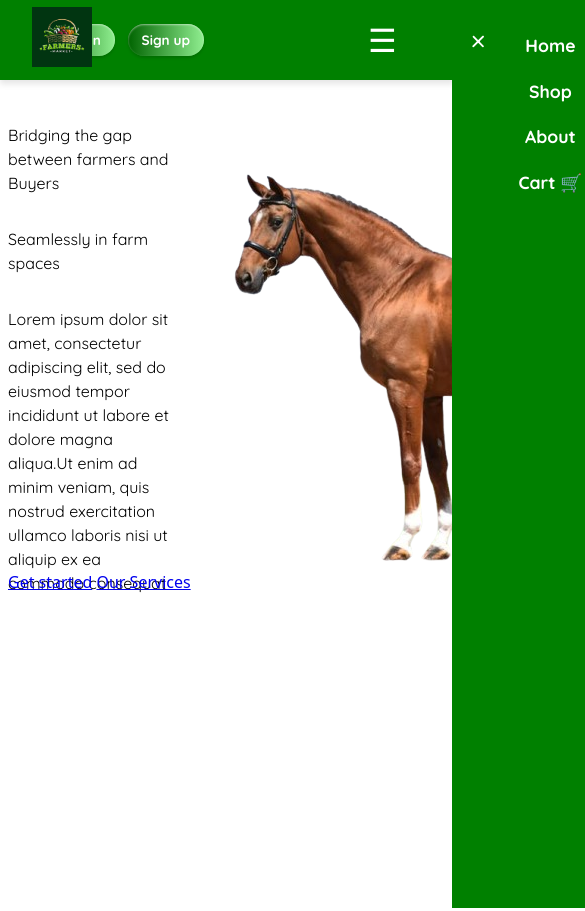
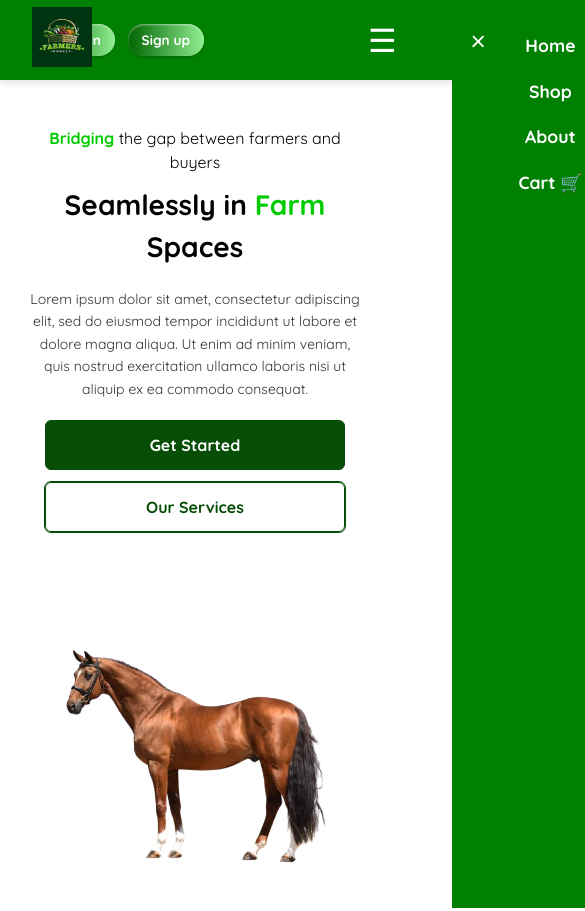
Before and after one commit to Kipkoech854/farmart-22, a React (Vite) app: page / in a window 390 px wide. Shown: the top 911 px of the page, 585 px wide, since content can reach past the window. Before the commit the page ends 844 px from the top, so only its background shows below. Built offline with nearby package versions, Linux system fonts and the light colour scheme.

Commit message:
Make it responsive

```diff
--- a/src/Stylesheets/Home.css
+++ b/src/Stylesheets/Home.css
@@ -1,54 +1,138 @@
-.home-container{
-    display: flex;
-    flex-direction: column;
-    align-items: flex-start;
-    justify-self: space-between;
+.landing-container {
+  display: flex;
+  flex-direction: row;
+  justify-content: space-between;
+  align-items: center;
+  padding: 60px;
+  font-family: 'Quicksand', sans-serif;
+  flex-wrap: nowrap;
+  min-height: 80vh;
+  gap: 40px;
+  margin-top: 80px;
 }
 
-.welcome{
-    height: 40px;
-    background-color: white;
+.text-section {
+  flex: 1;
+  max-width: 50%;
 }
 
-.welcome h1{
-    font-size: large;
-    font-weight: bold;
-    font-family: 'Quicksand', sans-serif;
-    color: black;
-
+.image-section {
+  flex: 1;
+  max-width: 50%;
+  display: flex;
+  justify-content: flex-end;
 }
 
-.content{
-    display: flex;
-    flex-direction: row;
-    width:100%;
-    height: 50vh;
-    justify-content: space-between;
-    align-items: center;
-    gap: 20px;
-    padding-top: 100px;
+.image-section img {
+  width: 100%;
+  max-width: 500px;
+  height: auto;
 }
 
-.bridge{
-    width: 50%;
-    height: fit-content;
-    font-family: 'Quicksand', sans-serif;
-    color:black;
-    display: flex;
-    position: 100px 349px;
-    flex-direction: column;;
-}
-.image-container{
-    width: 50%;
-    height: fit-content;
-    display:flex;
-    padding-top: 10px;
-
+.bridge-line {
+  font-size: 20px;
+  margin-bottom: 10px;
 }
 
-.nav-links{
-    display:flex;
-    flex-direction: row;
-    align-items: flex-start;
-    justify-content:  space-between;
+.highlight {
+  color: #00cc00;
+  font-weight: bold;
 }
+
+h1 {
+  font-size: 40px;
+  margin: 10px 0 20px 0;
+  font-weight: bold;
+}
+
+.description {
+  font-size: 16px;
+  line-height: 1.6;
+  margin-bottom: 30px;
+  color: #333;
+}
+
+.button-group {
+  display: flex;
+  gap: 20px;
+  margin-bottom: 40px;
+}
+
+.btn {
+  padding: 12px 24px;
+  border-radius: 6px;
+  font-weight: bold;
+  text-decoration: none;
+  text-align: center;
+  font-size: 16px;
+}
+
+.btn.primary {
+  background-color: #064d06;
+  color: white;
+  border: 1.5px solid #064d06;
+    transition: background-color 0.3s ease, color 0.3s ease;
+}
+
+.btn.primary:hover {
+  background-color: white;
+  color: #064d06;
+}
+
+.btn.outline {
+  border: 1.5px solid #064d06;
+  color: #064d06;
+  background: transparent;
+    transition: background-color 0.3s ease, color 0.3s ease;
+}
+.btn.outline:hover {
+  background-color: #064d06;
+  color: white;
+}
+
+@media (max-width: 768px) {
+  .landing-container {
+    flex-direction: column;
+    padding: 30px 20px;
+    text-align: center;
+  }
+
+  .text-section,
+  .image-section {
+    max-width: 100%;
+    flex: none;
+  }
+
+  h1 {
+    font-size: 28px;
+  }
+
+  .bridge-line {
+    font-size: 16px;
+  }
+
+  .description {
+    font-size: 14px;
+    margin-bottom: 20px;
+  }
+
+  .button-group {
+    flex-direction: column;
+    align-items: center;
+    gap: 12px;
+  }
+
+  .btn {
+    width: 100%;
+    max-width: 250px;
+  }
+
+  .image-section {
+    justify-content: center;
+    margin-top: 20px;
+  }
+
+  .image-section img {
+    max-width: 90%;
+  }
+}
--- a/src/pages/Home.jsx
+++ b/src/pages/Home.jsx
@@ -1,37 +1,40 @@
-import React from 'react'
-import {Link} from 'react-router-dom'
-import '../Stylesheets/Home.css'
+import React from 'react';
+import '../Stylesheets/Home.css';
+import { Link } from 'react-router-dom';
+import AOS from "aos";
+import "aos/dist/aos.css";
+import { useEffect } from 'react';
 
-export const Home =() =>{
+export const Home = () => {
+
+  useEffect(() => {
+    AOS.init({ duration: 1000, once: true });
+  }, []);
+
+
   return (
-    <div className='home-container'>
-      <div className='welcome'>
-         <h1>Welcome to farmart</h1>
+    <div className="landing-container">
+      <div className="text-section" data-aos="fade-right">
+        <p className="bridge-line">
+          <span className="highlight">Bridging</span> the gap between farmers and buyers
+        </p>
+        <h1>
+          Seamlessly in <span className="highlight">Farm</span> Spaces
+        </h1>
+        <p className="description">
+          Lorem ipsum dolor sit amet, consectetur adipiscing elit, sed do eiusmod tempor
+          incididunt ut labore et dolore magna aliqua. Ut enim ad minim veniam, quis
+          nostrud exercitation ullamco laboris nisi ut aliquip ex ea commodo consequat.
+        </p>
+        <div className="button-group" data-aos="fade-up">
+          <Link to="/signup" className="btn primary">Get Started</Link>
+          <Link to="/shop" className="btn outline">Our Services</Link>
+        </div>
       </div>
 
-    <div className='content'>
-      <div className='bridge'>
-        <p>Bridging the gap between farmers and Buyers</p>
-        <p>Seamlessly in farm spaces</p>
-        <p>Lorem ipsum dolor sit amet, consectetur adipiscing elit, sed do eiusmod
-          tempor incididunt ut labore et dolore magna aliqua.Ut enim ad minim  veniam,
-          quis nostrud exercitation ullamco laboris nisi ut aliquip ex ea  commodo consequat</p>
-      </div>
-
-      <div className='image-container'>
-        <img src='./images/Landing-horse.png' alt='landing-horse' className=''/>
+      <div className="image-section" data-aos="fade-left">
+        <img src="./images/Landing-horse.png" alt="Horse" />
       </div>
     </div>
-
-      <div className='nav-links'>
-
-        <nav>
-          <Link to='/signup'>Get started</Link>{'     '}
-          <Link to ='/shop'>Our Services</Link>
-        </nav>
-      </div>
-
-    </div>
-
-  )
-}
+  );
+};
```
